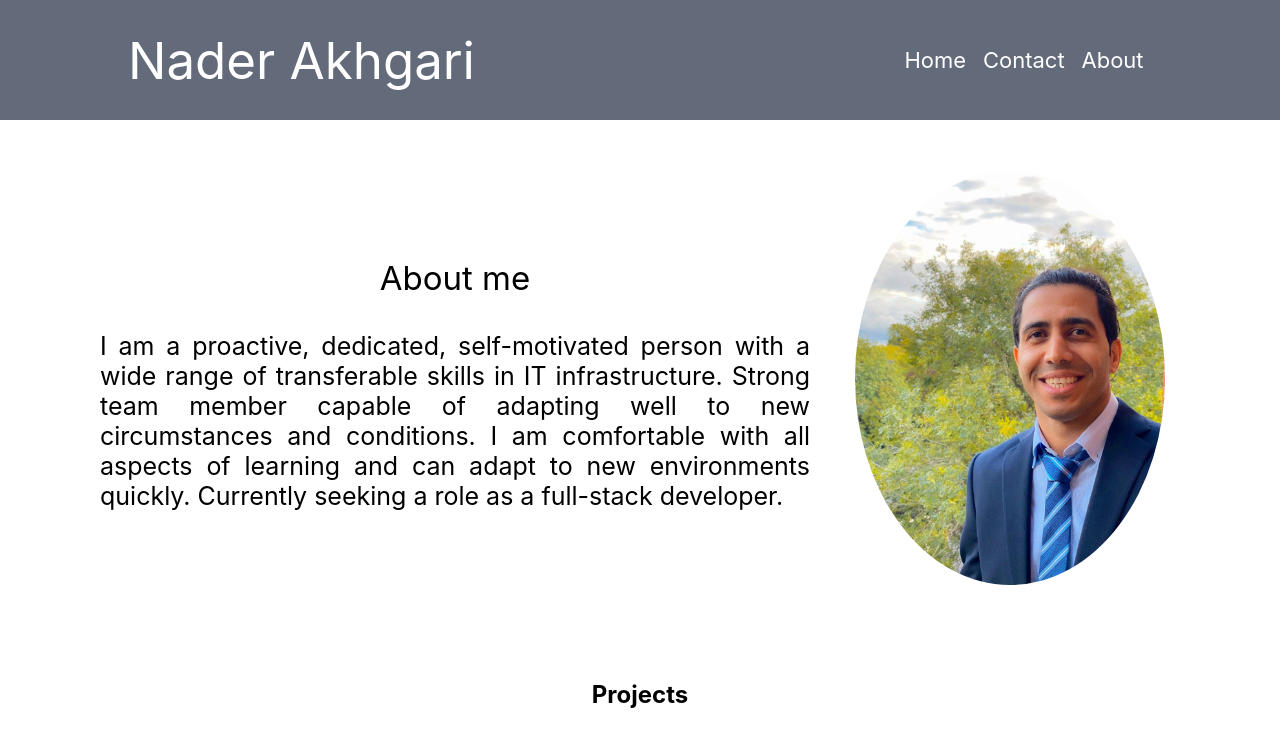
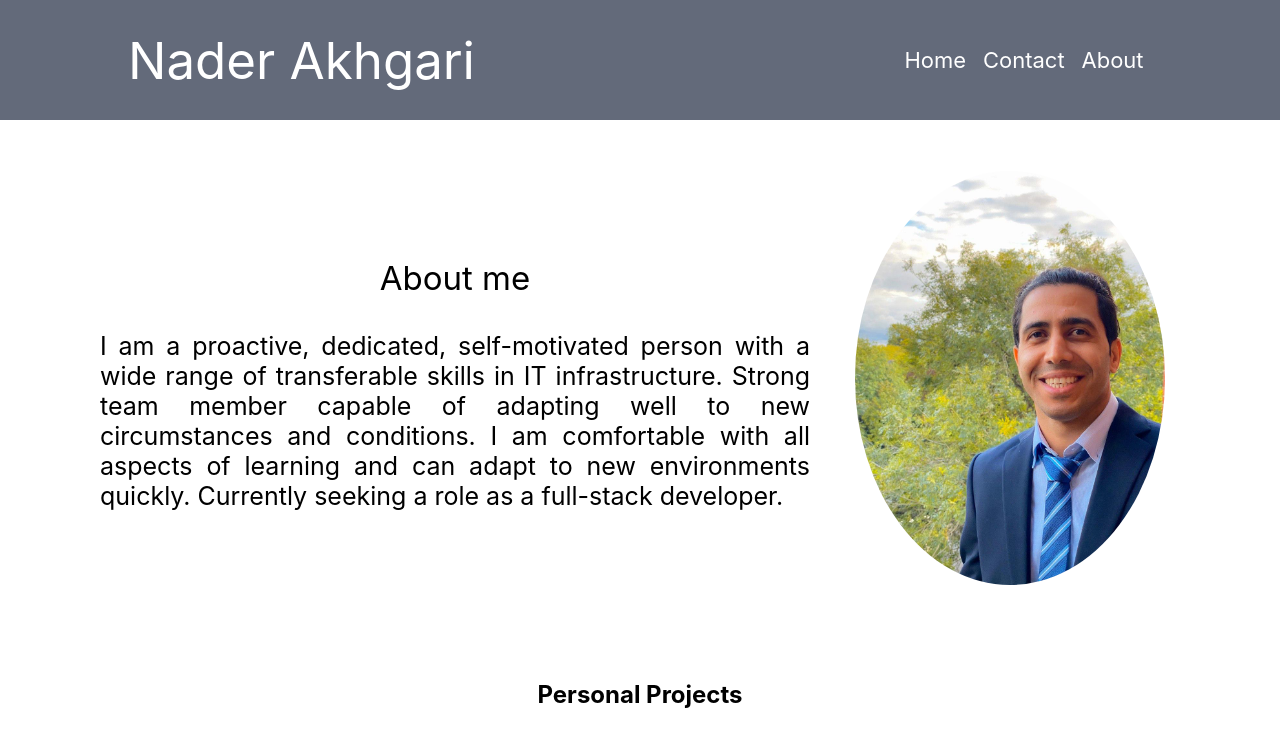
Before and after one commit to naderakhgari/portfolio, a React (Create React App) app in the folder client/: page / in a window 1280 px wide. Shown: the top 747 px of the page. Built offline with nearby package versions, Linux system fonts and the light colour scheme.

Commit message:
change the title for projects components

```diff
--- a/client/src/Components/Projects.js
+++ b/client/src/Components/Projects.js
@@ -12,7 +12,7 @@ import {FaGithub } from 'react-icons/fa';
 const Projects = ()=>{
     return(
       <div>
-          <h2>Projects</h2>
+          <h2>Personal Projects</h2>
           <div className="projects container">
           <div className="project">
             <a href="https://cyf-naderakhgari-chat-react.netlify.app/" rel="noopener noreferrer">
```
